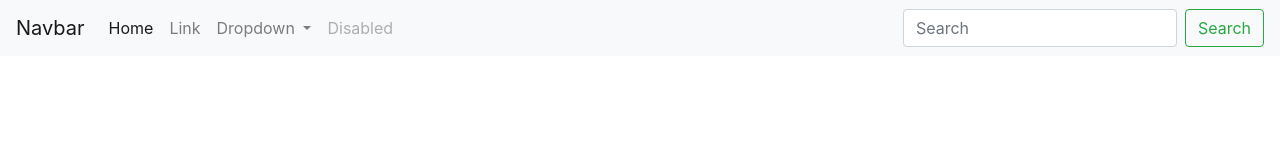
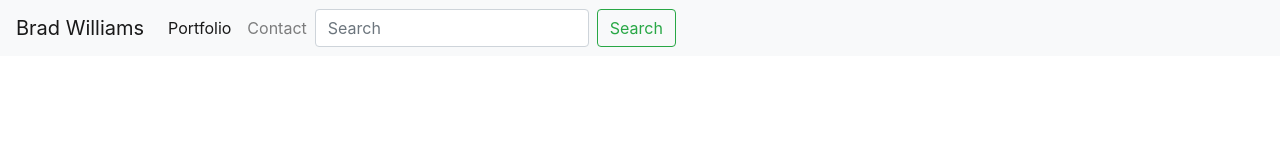
Before and after one commit to bread-w/gt-bootstrap-responsive-hw, a plain HTML site: page portfolio.html in a window 1280 px wide. Drawn offline with nearby package versions, Linux system fonts and the light colour scheme.

Commit message:
renamed buttons within navabr to Brad Williams, Contact and Portfolio

```diff
--- a/portfolio.html
+++ b/portfolio.html
@@ -15,34 +15,18 @@
   <main>
         <!-- My nav bar goes here -->
         <nav class="navbar navbar-expand-lg navbar-light bg-light">
-            <a class="navbar-brand" href="#">Navbar</a>
+            <a class="navbar-brand" href="index.html">Brad Williams</a>
             <button class="navbar-toggler" type="button" data-toggle="collapse" data-target="#navbarSupportedContent" aria-controls="navbarSupportedContent" aria-expanded="false" aria-label="Toggle navigation">
               <span class="navbar-toggler-icon"></span>
             </button>
-
             <div class="collapse navbar-collapse" id="navbarSupportedContent">
               <ul class="navbar-nav mr-auto">
                 <li class="nav-item active">
-                  <a class="nav-link" href="#">Home <span class="sr-only">(current)</span></a>
+                  <a class="nav-link" href="portfolio.html">Portfolio <span class="sr-only">(current)</span></a>
                 </li>
                 <li class="nav-item">
-                  <a class="nav-link" href="#">Link</a>
+                  <a class="nav-link" href="contact.html">Contact</a>
                 </li>
-                <li class="nav-item dropdown">
-                  <a class="nav-link dropdown-toggle" href="#" id="navbarDropdown" role="button" data-toggle="dropdown" aria-haspopup="true" aria-expanded="false">
-                    Dropdown
-                  </a>
-                  <div class="dropdown-menu" aria-labelledby="navbarDropdown">
-                    <a class="dropdown-item" href="#">Action</a>
-                    <a class="dropdown-item" href="#">Another action</a>
-                    <div class="dropdown-divider"></div>
-                    <a class="dropdown-item" href="#">Something else here</a>
-                  </div>
-                </li>
-                <li class="nav-item">
-                  <a class="nav-link disabled" href="#" tabindex="-1" aria-disabled="true">Disabled</a>
-                </li>
-              </ul>
               <form class="form-inline my-2 my-lg-0">
                 <input class="form-control mr-sm-2" type="search" placeholder="Search" aria-label="Search">
                 <button class="btn btn-outline-success my-2 my-sm-0" type="submit">Search</button>
```
Also changed, not shown: index.html (+3 -19 lines), contact.html (indentation only).
